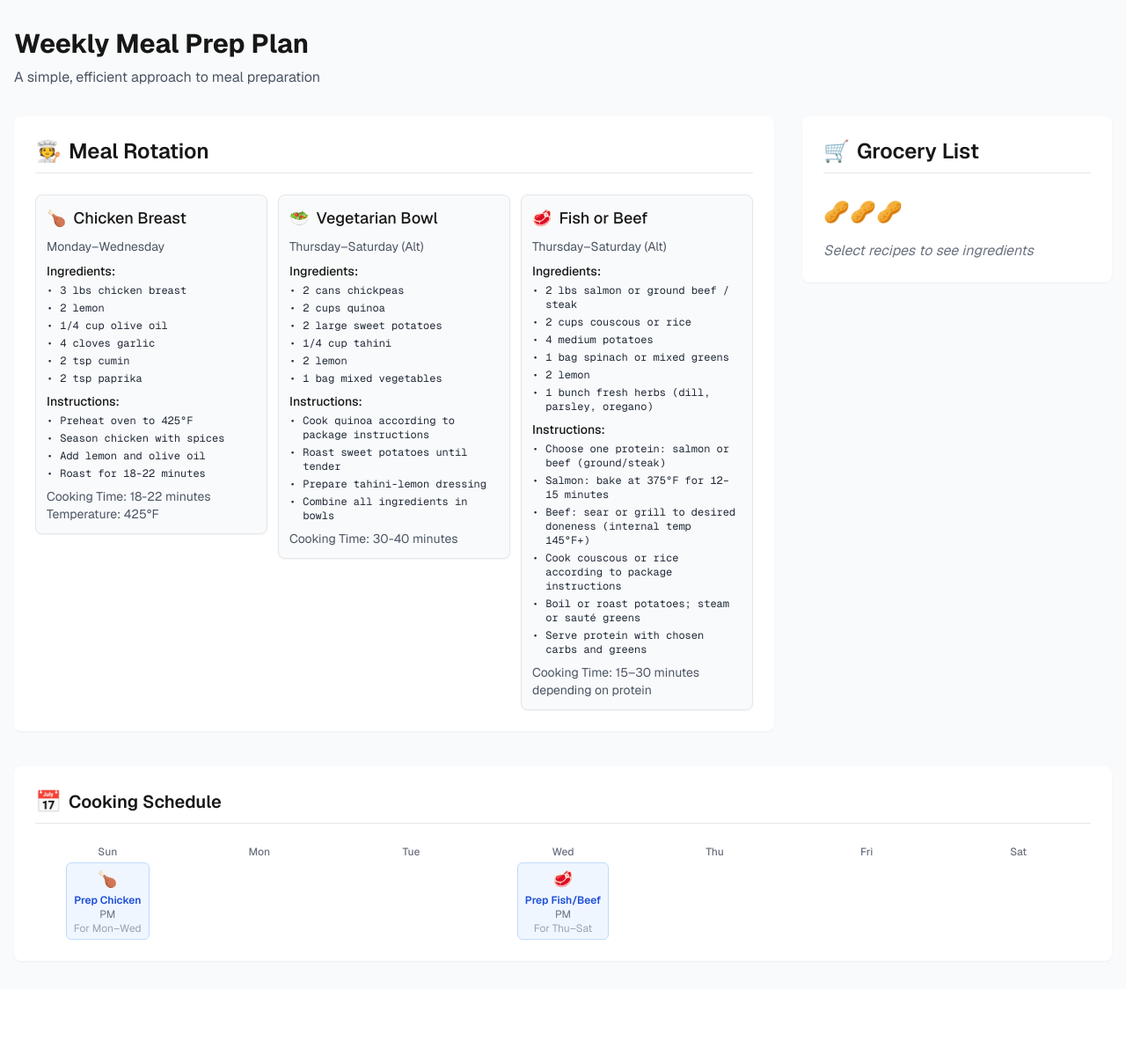
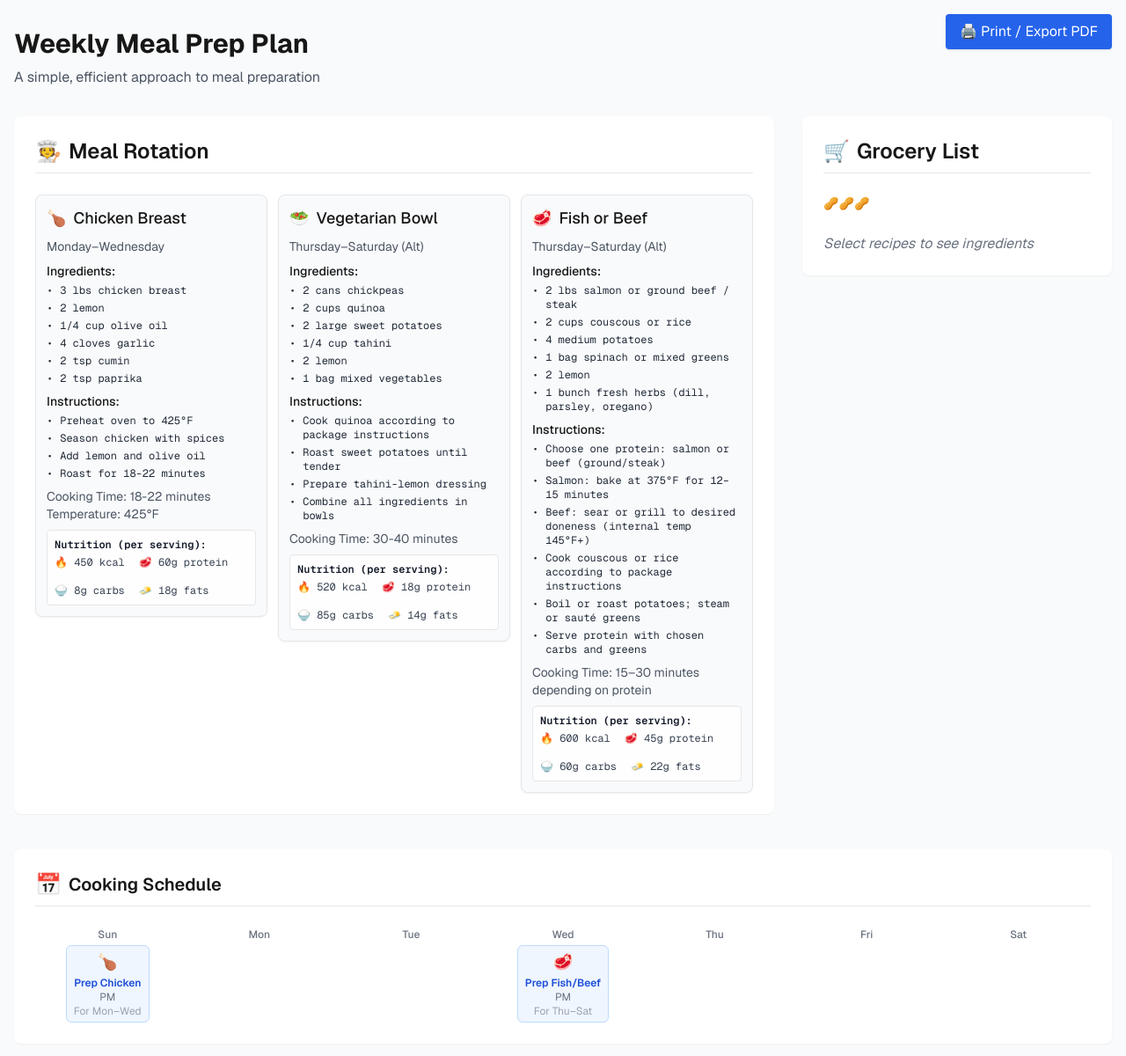
Before and after one commit to arach/meal-prep-plan, a Next.js app: page / in a window 1280 px wide. Shown: the top 1200 px of the page at 88% size. Before the commit the page ends 1124 px from the top, so only its background shows below. Built offline with nearby package versions, Linux system fonts and the light colour scheme.

Commit message:
Drag and Drop Scheduler
- also added print pdf mode

```diff
--- a/package.json
+++ b/package.json
@@ -11,6 +11,7 @@
   },
   "dependencies": {
     "@geist-ui/core": "^2.3.8",
+    "@hello-pangea/dnd": "^18.0.1",
     "geist": "^1.4.2",
     "next": "14.1.0",
     "react": "18.2.0",
--- a/src/app/components/GroceryList.tsx
+++ b/src/app/components/GroceryList.tsx
@@ -26,21 +26,22 @@ export default function GroceryList({ selectedMeals }: GroceryListProps) {
     ? selectedMeals.map(id => (
         <span key={id} className="text-2xl mr-1 align-middle">{recipeEmoji[id]}</span>
       ))
-    : <span className="text-2xl text-gray-200">🥜🥜🥜</span>;
+    : <span className="text-sm text-gray-200">🥜🥜🥜</span>;
 
   return (
-    <div className="bg-white rounded-lg shadow-sm p-6 w-full max-w-xl flex flex-col items-start">
+    <div className="bg-white rounded-lg shadow-sm p-6 w-full max-w-xl flex flex-col items-start print:shadow-none print:border print:rounded-none print:bg-white print:max-w-full print:w-full">
       <h2 className="text-2xl font-semibold mb-6 pb-2 border-b flex items-center gap-2 w-full">
         <span>🛒</span> Grocery List
       </h2>
 
-      {/* Emoji row as section header, aligned with Meal Rotation title */}
-      <div className="flex items-center mb-3 min-h-[2.5rem]">
-        {emojiRow}
-      </div>
+
 
       {/* Grocery List */}
       <div className="w-full">
+        {/* Emoji row inside white section */}
+        <div className="flex items-center mb-6 w-full">
+          {emojiRow}
+        </div>
         {selectedIngredients.length > 0 ? (
           <ul className="space-y-1 bg-gray-50 border border-gray-200 rounded-lg p-2 shadow-sm">
             {selectedIngredients.map((ingredient, index) => (
--- a/src/app/components/RecipeCard.tsx
+++ b/src/app/components/RecipeCard.tsx
@@ -13,6 +13,7 @@ export default function RecipeCard({ recipe, tight, active, onClick }: RecipeCar
       className={`bg-gray-50 rounded-lg border shadow-sm transition-colors cursor-pointer select-none
         ${tight ? 'space-y-2 p-3' : 'space-y-4 p-4'}
         ${active ? 'border-blue-500 bg-blue-50 ring-2 ring-blue-200' : 'border-gray-200 hover:border-blue-300'}
+        ${!active ? 'print:hidden' : ''}
       `}
       onClick={onClick}
       tabIndex={0}
@@ -54,6 +55,17 @@ export default function RecipeCard({ recipe, tight, active, onClick }: RecipeCar
           <p>Temperature: {recipe.cookingTime.temperature}</p>
         )}
       </div>
+
+      {/* Nutrition Info */}
+      <div className="mt-2 p-2 rounded bg-white/80 border border-gray-200 flex flex-col items-start text-xs font-mono text-gray-700">
+        <span className="font-semibold text-gray-900 mb-1">Nutrition (per serving):</span>
+        <div className="flex flex-wrap gap-4">
+          <span>🔥 {recipe.nutrition.calories} kcal</span>
+          <span>🥩 {recipe.nutrition.protein}g protein</span>
+          <span>🍚 {recipe.nutrition.carbs}g carbs</span>
+          <span>🧈 {recipe.nutrition.fats}g fats</span>
+        </div>
+      </div>
     </div>
   );
 }
--- a/src/app/page.tsx
+++ b/src/app/page.tsx
@@ -3,18 +3,38 @@ import React, { useState } from 'react';
 import GroceryList from './components/GroceryList';
 import RecipeCard from './components/RecipeCard';
 import { mealRotation } from '@/data/meals';
+import { DragDropContext, Droppable, Draggable, DropResult } from '@hello-pangea/dnd';
 
 const weekDays = [
   'Sunday', 'Monday', 'Tuesday', 'Wednesday', 'Thursday', 'Friday', 'Saturday'
 ];
 
-const prepEvents = [
-  { day: 'Sunday', label: 'Prep Chicken', emoji: '🍗', time: 'PM', details: 'For Mon–Wed' },
-  { day: 'Wednesday', label: 'Prep Fish/Beef', emoji: '🥩', time: 'PM', details: 'For Thu–Sat' },
+const initialPrepEvents = [
+  { id: 'chicken', label: 'Prep Chicken', emoji: '🍗', time: 'PM', details: 'For Mon–Wed', duration: 3, color: 'blue', day: 'Sunday' },
+  { id: 'fishbeef', label: 'Prep Fish/Beef', emoji: '🥩', time: 'PM', details: 'For Thu–Sat', duration: 4, color: 'blue', day: 'Wednesday' },
 ];
+
+const PrintButton = () => (
+  <button
+    onClick={() => window.print()}
+    className="print:hidden fixed top-4 right-4 z-50 bg-blue-600 text-white px-4 py-2 rounded shadow hover:bg-blue-700 transition"
+    aria-label="Print or Export to PDF"
+  >
+    🖨️ Print / Export PDF
+  </button>
+);
+
+// Helper to get day index
+const getDayIdx = (day: string) => weekDays.indexOf(day);
 
 export default function HomePage() {
   const [selectedMeals, setSelectedMeals] = useState<string[]>([]);
+  const [prepEvents, setPrepEvents] = useState(initialPrepEvents);
+
+  // Map days to event arrays (for DnD compatibility)
+  const dayToEvents: Record<string, typeof prepEvents> = {};
+  weekDays.forEach(day => { dayToEvents[day] = []; });
+  prepEvents.forEach(event => { dayToEvents[event.day].push(event); });
 
   const toggleMeal = (mealId: string) => {
     setSelectedMeals(prev =>
@@ -24,8 +44,25 @@ export default function HomePage() {
     );
   };
 
+  function onDragEnd(result: DropResult) {
+    if (!result.destination) return;
+    const sourceDay = result.source.droppableId;
+    const destDay = result.destination.droppableId;
+    const eventId = result.draggableId;
+    setPrepEvents(prev => prev.map(ev => {
+      if (ev.id === eventId) {
+        const startIdx = getDayIdx(destDay);
+        const endIdx = (startIdx + ev.duration - 1) % 7;
+        const forLabel = `For ${weekDays[startIdx].slice(0,3)}–${weekDays[endIdx].slice(0,3)}`;
+        return { ...ev, day: destDay, details: forLabel };
+      }
+      return ev;
+    }));
+  }
+
   return (
     <main className="min-h-screen bg-gray-50">
+      <PrintButton />
       <div className="max-w-7xl mx-auto px-4 py-8">
         {/* Header Row: Main Title, Meal Rotation, Grocery List */}
         <div className="flex flex-col lg:flex-row lg:items-start lg:justify-between gap-6 mb-10">
@@ -34,13 +71,20 @@ export default function HomePage() {
             <p className="text-gray-600 mb-8">A simple, efficient approach to meal preparation</p>
             {/* Meal Rotation Main Event - header aligned horizontally with Grocery List */}
             <div className="flex flex-col lg:flex-row lg:items-start lg:gap-8">
-              <section className="flex-1 mb-8 lg:mb-0 bg-white rounded-lg shadow-sm p-6">
+              <section className="flex-1 mb-8 lg:mb-0 bg-white rounded-lg shadow-sm p-6 print:shadow-none print:border print:rounded-none print:bg-white">
                 <div className="flex items-center gap-2 mb-6 pb-2 border-b w-full border-gray-200">
                   <span className="text-2xl">🧑‍🍳</span>
                   <h2 className="text-2xl font-semibold">Meal Rotation</h2>
                 </div>
                 <div className="grid grid-cols-1 md:grid-cols-2 lg:grid-cols-3 gap-3">
-                  {mealRotation.recipes.map((recipe) => (
+                  {mealRotation.recipes
+                    .filter(recipe => {
+                      if (typeof window !== 'undefined' && window.matchMedia('print').matches) {
+                        return selectedMeals.includes(recipe.id);
+                      }
+                      return true;
+                    })
+                    .map((recipe) => (
                       <div key={recipe.id} className="w-full">
                         <RecipeCard
                           recipe={recipe}
@@ -53,40 +97,71 @@ export default function HomePage() {
                 </div>
               </section>
               {/* Grocery List Card aligned and always top-aligned */}
-              <div className="w-full max-w-xl lg:w-[22rem] flex flex-col items-start gap-4 mt-4 lg:mt-0">
+              <div className="w-full max-w-xl lg:w-[22rem] flex flex-col items-start gap-4 mt-4 lg:mt-0 print:max-w-full print:w-full">
                 <GroceryList selectedMeals={selectedMeals} />
               </div>
             </div>
           </div>
         </div>
-        {/* Static Weekly Grid Cooking Schedule */}
+        {/* Drag-and-drop Weekly Grid Cooking Schedule */}
         <div className="w-full bg-white rounded-lg shadow-sm p-6 mt-8">
           <div className="flex items-center gap-2 mb-6 pb-2 border-b w-full border-gray-200">
             <span className="text-2xl">📅</span>
             <h2 className="text-xl font-semibold">Cooking Schedule</h2>
           </div>
-          <div className="grid grid-cols-7 gap-2">
-            {weekDays.map(day => {
-              const event = prepEvents.find(e => e.day === day);
-              return (
-                <div key={day} className="flex flex-col items-center">
+          <DragDropContext onDragEnd={onDragEnd}>
+            <div className="grid grid-cols-7 gap-2 print:grid-cols-7 print:gap-1">
+              {weekDays.map((day, idx) => (
+                <Droppable droppableId={day} key={day}>
+                  {(provided, snapshot) => (
+                    <div
+                      ref={provided.innerRef}
+                      {...provided.droppableProps}
+                      className={`flex flex-col items-center min-h-[80px] rounded transition-colors ${snapshot.isDraggingOver ? 'bg-blue-50' : ''}`}
+                    >
                       <div className="text-xs font-medium text-gray-500 mb-1">{day.slice(0,3)}</div>
-                  {event ? (
-                    <div className="bg-blue-50 border border-blue-200 rounded-md px-2 py-1 flex flex-col items-center text-xs">
+                      {dayToEvents[day].map((event, i) => (
+                        <Draggable draggableId={event.id} index={i} key={event.id}>
+                          {(dragProvided, dragSnapshot) => (
+                            <div
+                              ref={dragProvided.innerRef}
+                              {...dragProvided.draggableProps}
+                              {...dragProvided.dragHandleProps}
+                              className={`bg-blue-50 border border-blue-200 rounded-md px-2 py-1 flex flex-col items-center text-xs transition-shadow ${dragSnapshot.isDragging ? 'shadow-lg' : ''}`}
+                            >
                               <span className="text-lg mb-0.5">{event.emoji}</span>
                               <span className="font-semibold text-blue-700">{event.label}</span>
                               <span className="text-gray-500">{event.time}</span>
                               <span className="text-gray-400">{event.details}</span>
                             </div>
-                  ) : (
-                    <div className="h-12" />
                           )}
+                        </Draggable>
+                      ))}
+                      {provided.placeholder}
                     </div>
-              );
-            })}
+                  )}
+                </Droppable>
+              ))}
+            </div>
+          </DragDropContext>
         </div>
       </div>
-      </div>
+      {/* Print styles */}
+      <style jsx global>{`
+        @media print {
+          body, html {
+            background: #fff !important;
+          }
+          .print\:hidden { display: none !important; }
+          .print\:shadow-none { box-shadow: none !important; }
+          .print\:border { border: 1px solid #e5e7eb !important; }
+          .print\:rounded-none { border-radius: 0 !important; }
+          .print\:bg-white { background: #fff !important; }
+          .print\:max-w-full { max-width: 100% !important; }
+          .print\:w-full { width: 100% !important; }
+          .print\:gap-1 { gap: 0.25rem !important; }
+        }
+      `}</style>
     </main>
   );
 }
--- a/src/data/meals.ts
+++ b/src/data/meals.ts
@@ -25,6 +25,12 @@ export const mealRotation: MealRotation = {
         temperature: '425°F',
         duration: '18-22 minutes',
       },
+      nutrition: {
+        calories: 450,
+        protein: 60,
+        carbs: 8,
+        fats: 18,
+      },
     },
     {
       id: 'vegetarian-bowl',
@@ -47,6 +53,12 @@ export const mealRotation: MealRotation = {
       ],
       cookingTime: {
         duration: '30-40 minutes',
+      },
+      nutrition: {
+        calories: 520,
+        protein: 18,
+        carbs: 85,
+        fats: 14,
       },
     },
     {
@@ -72,6 +84,12 @@ export const mealRotation: MealRotation = {
       ],
       cookingTime: {
         duration: '15–30 minutes depending on protein',
+      },
+      nutrition: {
+        calories: 600,
+        protein: 45,
+        carbs: 60,
+        fats: 22,
       },
     }
   ],
```
Also changed, not shown: src/types/meals.ts (+8 -0 lines). Lines whose indentation alone changed are shown as unchanged.
